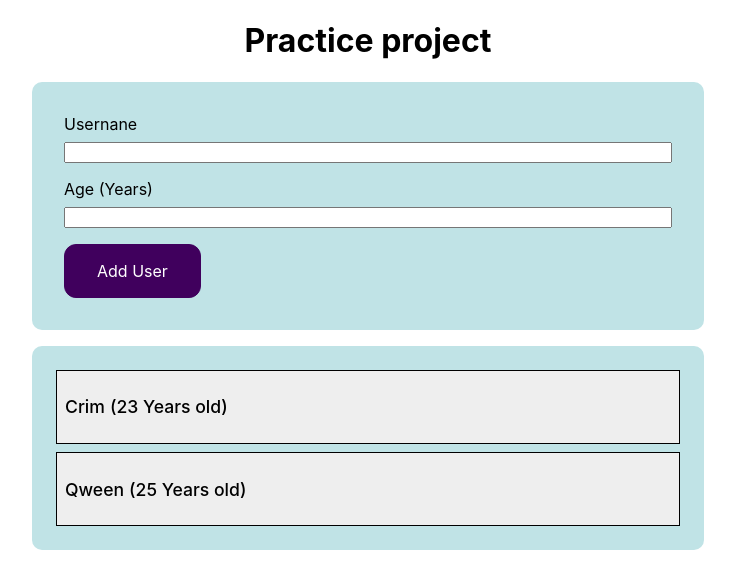
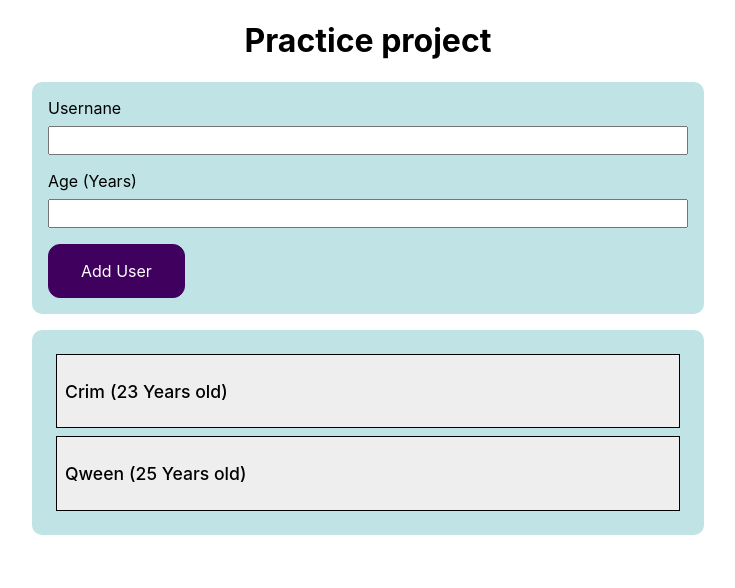
Before and after one commit to kinly19/Practice-Project-Adding-new-users, a React (Create React App) app: page / in a window 1280 px wide. Shown: the top 588 px of the page, without its empty margins (272-1007 px from the left). Built offline with nearby package versions, Linux system fonts and the light colour scheme.

Commit message:
UserForm.scss update font size for forms input field

```diff
--- a/src/components/NewUser/UserForm.scss
+++ b/src/components/NewUser/UserForm.scss
@@ -1,6 +1,5 @@
 .user-form {
 
-   padding: 1rem;
    text-align: left;
 
     &__input {
@@ -12,4 +11,9 @@
     label {
         margin-bottom: .5rem;
     }
+
+    input {
+        font-size: 1.2rem;
+        padding: .1rem;
+    }
 }
```
